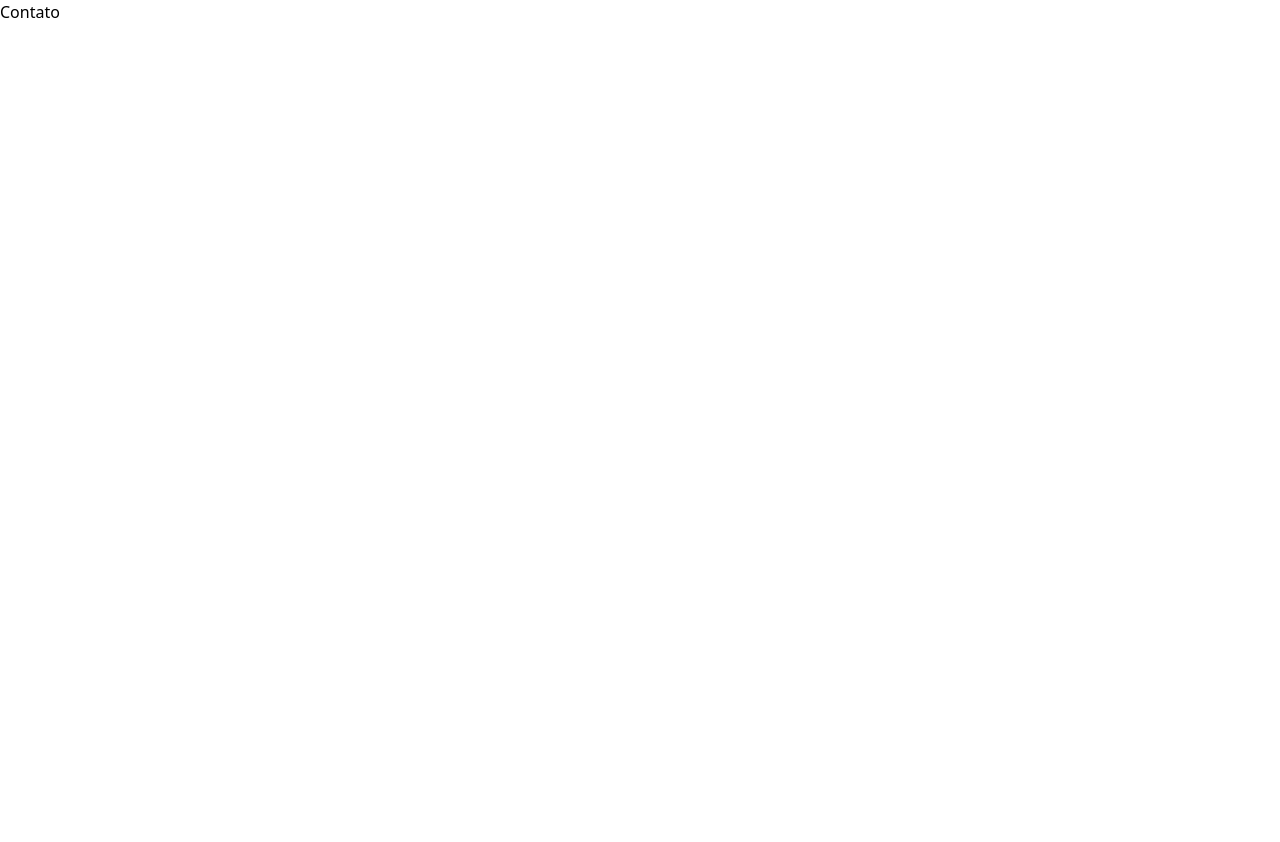
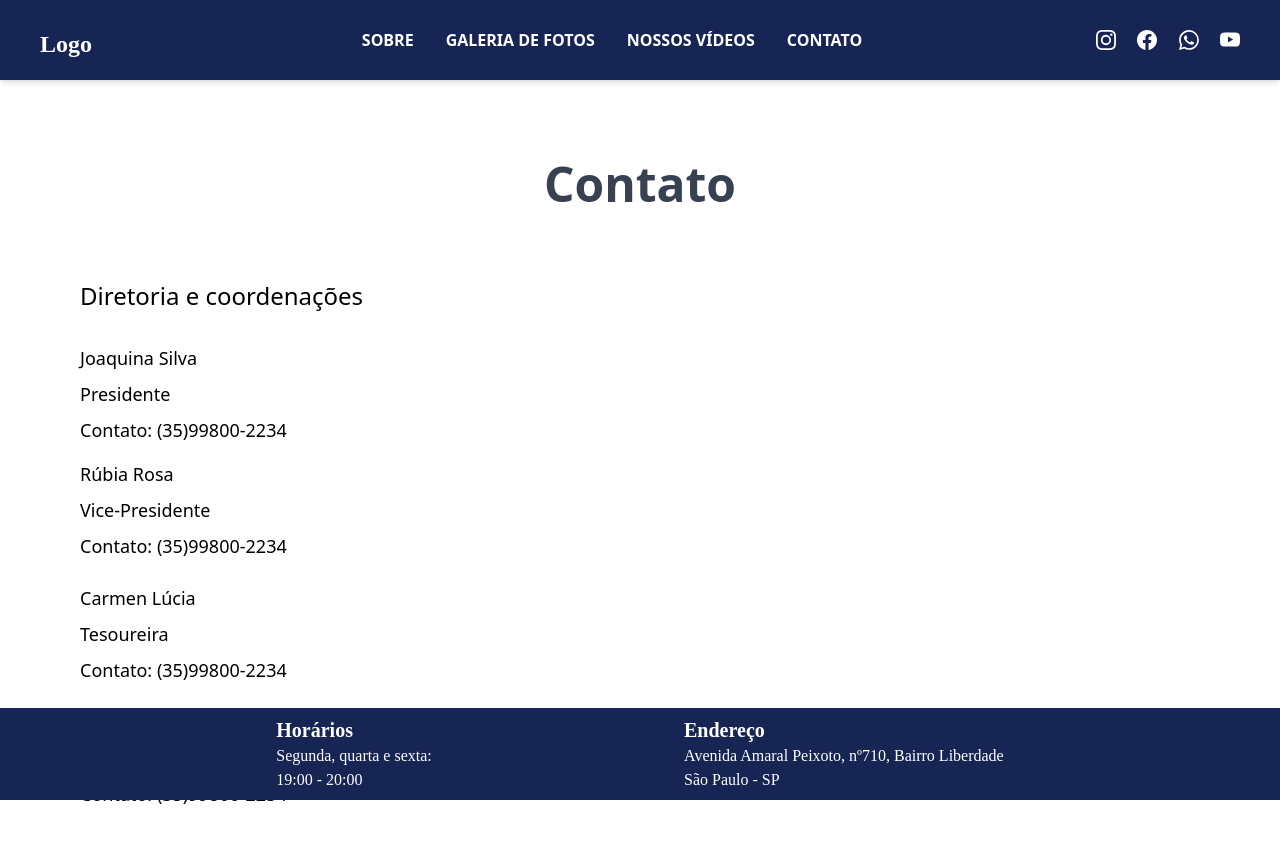
Before and after one commit to NataliaSRiber/dance_group_website_template, a Next.js app: page /Contact in a window 1280 px wide. Shown: the top 842 px of the page. Before the commit the page ends 800 px from the top, so only its background shows below. Built offline with nearby package versions, Linux system fonts and the light colour scheme.

Commit message:
it creates contact page

```diff
--- a/src/pages/Contact.tsx
+++ b/src/pages/Contact.tsx
@@ -1,11 +1,66 @@
 import React from 'react';
+import Nav from './Nav';
+import Footer from './Footer';
+import { GrInstagram, GrFacebook, GrYoutube } from 'react-icons/gr';
+import { RiWhatsappFill } from 'react-icons/ri';
+import WhatsappIcon from './Whatsappicon';
+
 
 
 const Contact = (props: any) => {
     return (
-      <div>
-        <h1>Contato</h1>
-      </div>
+      <>
+      <Nav />
+      <section className='flex flex-col py-20 md:px-20 px-10'>
+      <h1 className='text-3xl md:text-5xl text-gray-700 font-semibold text-center pb-10'>Contato</h1>
+        {/* <div className='border border-y-blue-900 py-14 border-x-white'>
+          <h1 className='text-3xl md:text-5xl text-gray-700 font-semibold text-center pb-20'>Contato</h1>
+          <div className='text-xl text-left pb-8'>
+            <p className='pb-4'>Quer saber mais sobre nós? Quer aprender a dançar?</p>
+            <p>Contate-nos em nossas redes sociais:</p>
+          </div>
+          <div className='flex flex-row text-blue-950 justify-around text-3xl md:text-5xl md:w-2/3 lg:w-1/2 pt-10 w-full'>
+            <a href="https://www.instagram.com/" target="_blank">
+              <GrInstagram className="hover:text-blue-600"/>
+            </a>
+            <a href="https://www.facebook.com/" target="_blank">
+              <GrFacebook className="hover:text-blue-600"/>
+            </a>
+            <a href="https://www.whatsapp.com/?lang=pt_br" target="_blank">
+              <RiWhatsappFill className="hover:text-blue-600"/>
+            </a>
+            <a href="https://www.youtube.com/" target="_blank">
+              <GrYoutube className="hover:text-blue-600"/>
+            </a>
+          </div>
+        </div> */}
+        <div className='pt-8 text-xl text-left'>
+          <h1 className='font-medium md:pb-8 text-md md:text-2xl'>Diretoria e coordenações</h1>
+          <div>
+            <p className='font-medium md:pb-2 text-md md:text-lg'>Joaquina Silva</p>
+            <p className='font-light text-xs md:text-lg pb-2'>Presidente</p>
+            <p className='font-light text-xs md:text-lg pb-4'>Contato: (35)99800-2234</p>
+          </div>
+          <div>
+            <p className='font-medium md:pb-2 text-md md:text-lg'>Rúbia Rosa</p>
+            <p className='font-light text-xs md:text-lg pb-2'>Vice-Presidente</p>
+            <p className='font-light text-xs md:text-lg pb-6'>Contato: (35)99800-2234</p>
+          </div>
+          <div>
+            <p className='font-medium md:pb-2 text-md md:text-lg'>Carmen Lúcia</p>
+            <p className='font-light text-xs md:text-lg pb-2'>Tesoureira</p>
+            <p className='font-light text-xs md:text-lg pb-6'>Contato: (35)99800-2234</p>
+          </div>
+          <div>
+            <p className='font-medium md:pb-2 text-md md:text-lg'>Lúcio Almeida</p>
+            <p className='font-light text-xs md:text-lg pb-2'>Coordenadora de dança</p>
+            <p className='font-light text-xs md:text-lg pb-6'>Contato: (35)99800-2234</p>
+          </div>
+        </div>
+      </section>
+      <WhatsappIcon />
+      <Footer />
+      </>
     );
 }
 
```
